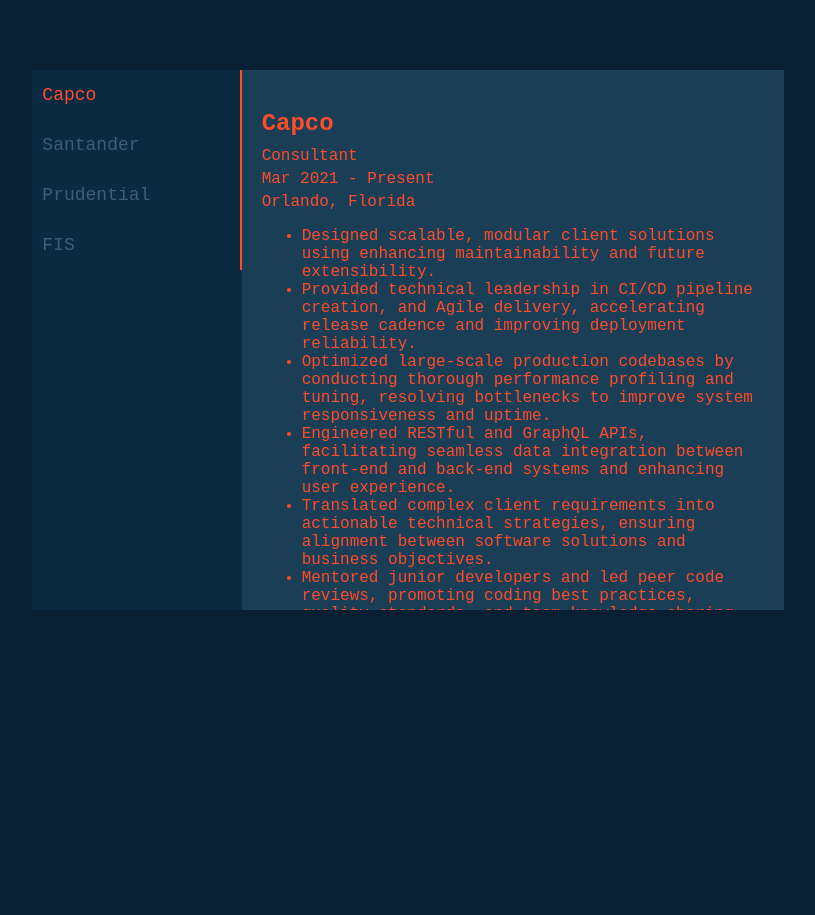
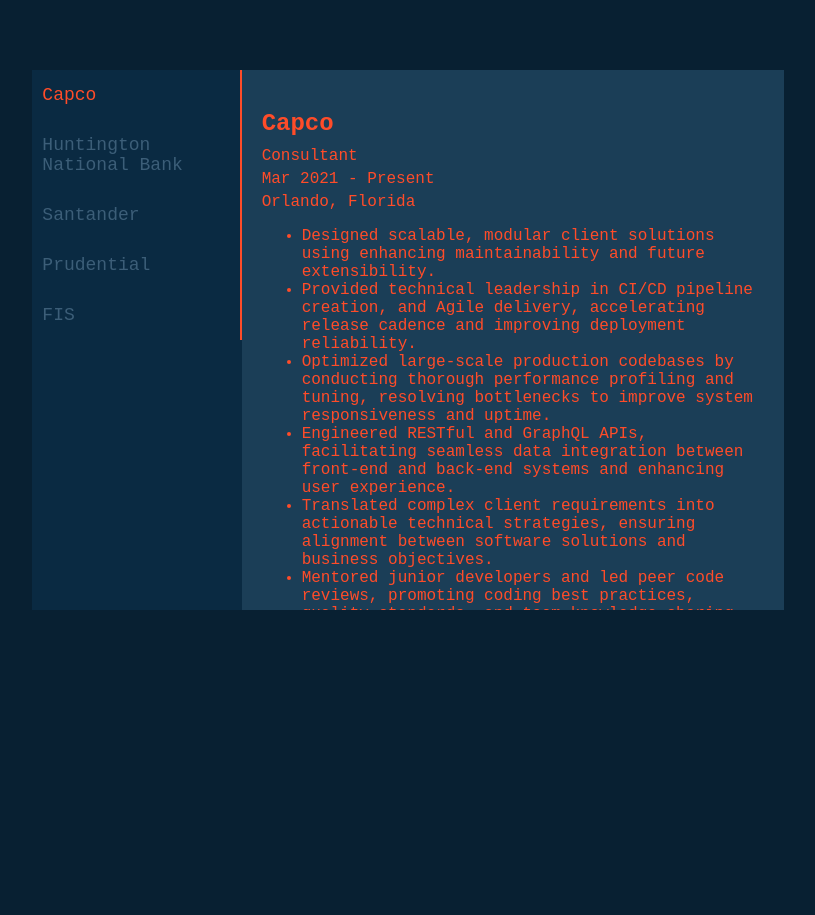
Before and after one commit to kylest0kes/folio, a React (Create React App) app: page / in a window 1280 px wide. Shown: the part 2040-2955 px from the top of the page, without its empty margins (189-1004 px from the left). Built offline with nearby package versions, Linux system fonts and the light colour scheme.

Commit message:
updated job items and added an updated resume

```diff
--- a/src/Assets/jobs/jobs.js
+++ b/src/Assets/jobs/jobs.js
@@ -54,9 +54,51 @@ const JOBS = [
     id: 2,
     tabnum: "tab2",
     tabcontent: "tab2_content",
+    job: "Huntington National Bank",
+    role: "Senior QA Engineer",
+    date: "Jan 2026 - Present",
+    jobdesc: [
+      <p>(via Capco) Remote</p>,
+      <ul>
+        <li>
+          Led QA strategy and automation planning for newly developed APIs,
+          establishing robust testing frameworks and roadmap for scalable
+          coverage.
+        </li>
+        <li>
+          Conducted manual and automated API testing, ensuring reliability,
+          performance, and compliance with business and technical requirements.
+        </li>
+        <li>
+          Implemented a documentation workflow to standardize test case
+          creation, execution tracking, and results reporting.
+        </li>
+        <li>
+          Collaborated with product and development teams during story creation
+          to ensure full QA representation and comprehensive test coverage.
+        </li>
+        <li>
+          Mentored junior QA engineers in automation best practices, code
+          reviews, and continuous integration methodologies.
+        </li>
+        <li>
+          Performed end-to-end feature testing, validating integrations across
+          multiple systems prior to release.
+        </li>
+        <li>
+          Presented QA findings to stakeholders and partnered closely with
+          developers to resolve defects and improve release quality.
+        </li>
+      </ul>,
+    ],
+  },
+  {
+    id: 3,
+    tabnum: "tab3",
+    tabcontent: "tab3_content",
     job: "Santander",
     role: "QA Engineer",
-    date: "Aug 2025 - Present",
+    date: "Aug 2025 - Dec 2025",
     jobdesc: [
       <p>(via Capco) Remote</p>,
       <ul>
@@ -89,9 +131,9 @@ const JOBS = [
     ],
   },
   {
-    id: 3,
-    tabnum: "tab3",
-    tabcontent: "tab3_content",
+    id: 4,
+    tabnum: "tab4",
+    tabcontent: "tab4_content",
     job: "Prudential",
     role: "Senior Software Engineer",
     date: "Mar 2022 - Aug 2025",
@@ -146,8 +188,9 @@ const JOBS = [
     ],
   },
   {
-    id: 4,
-    tabnum: "tab4",
+    id: 5,
+    tabnum: "tab5",
+    tabcontent: "tab5_content",
     job: "FIS",
     role: "QA Engineer / Business Analyst",
     date: "April 2021 - February 2022",
```
Also changed, not shown: 2 other files (tests, documents, lock files or other folders).
